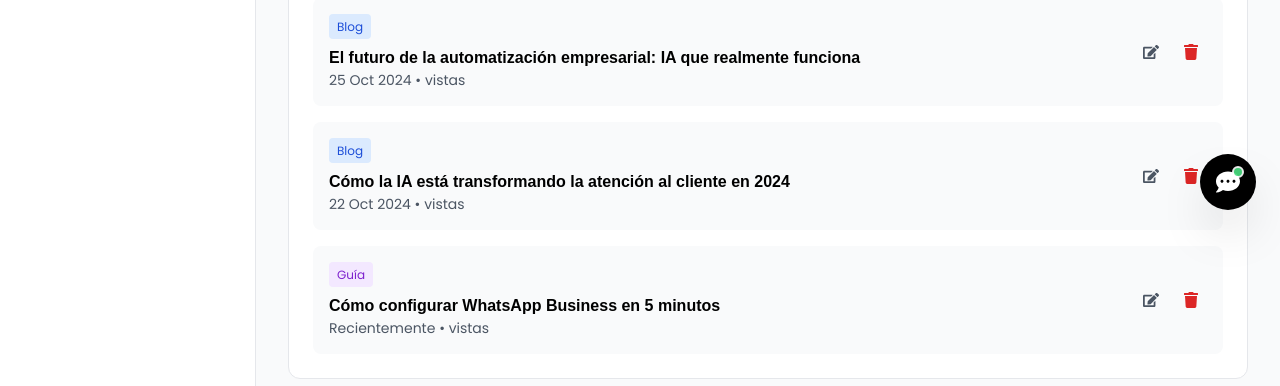
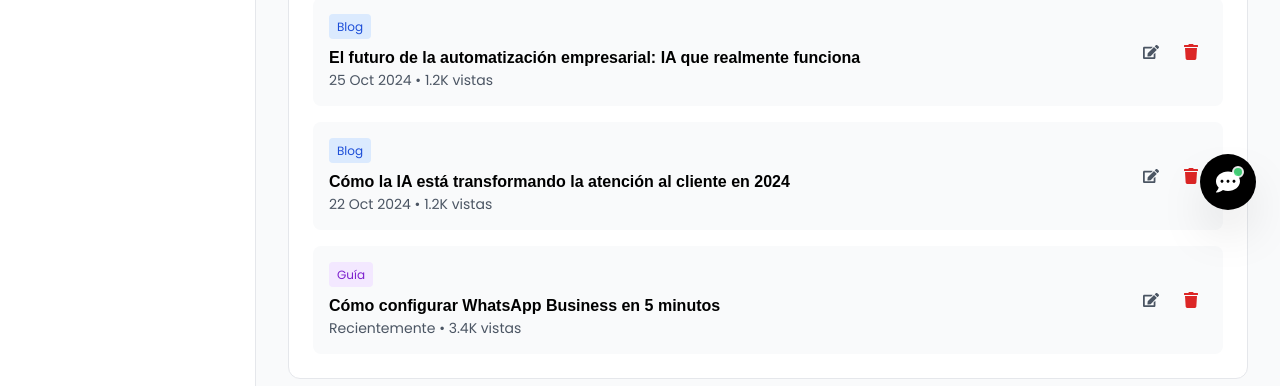
Before and after one commit to Aguti1902/nexgent-nueva-web, a Next.js app: page /admin in a window 1280 px wide. Shown: the part 566-952 px from the top of the page. Built offline with nearby package versions, Linux system fonts and the light colour scheme; sample sign-in values are in the browser's storage; a web font is replaced by a local one.

Commit message:
Fix TypeScript error: add views property to recentArticles

```diff
--- a/app/admin/page.tsx
+++ b/app/admin/page.tsx
@@ -89,13 +89,15 @@ export default function AdminDashboard() {
       type: 'blog' as const,
       title: a.title,
       date: a.date,
-      id: a.id
+      id: a.id,
+      views: '1.2K' // Placeholder para vistas
     })),
     ...helpArticles.slice(0, 1).map(a => ({
       type: 'guia' as const,
       title: a.title,
       date: 'Recientemente',
-      id: a.slug
+      id: a.slug,
+      views: '3.4K' // Placeholder para vistas
     }))
   ]
 
```
